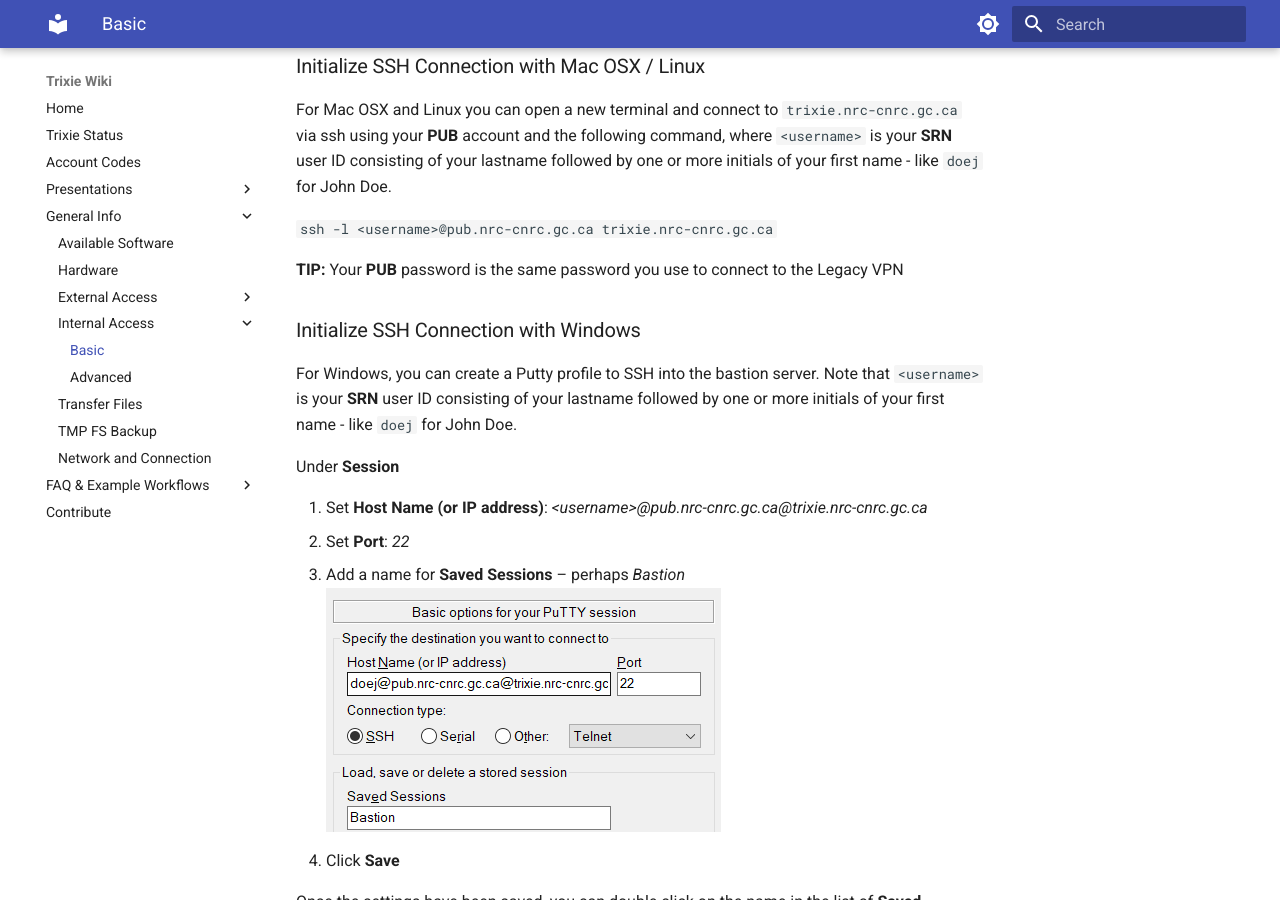
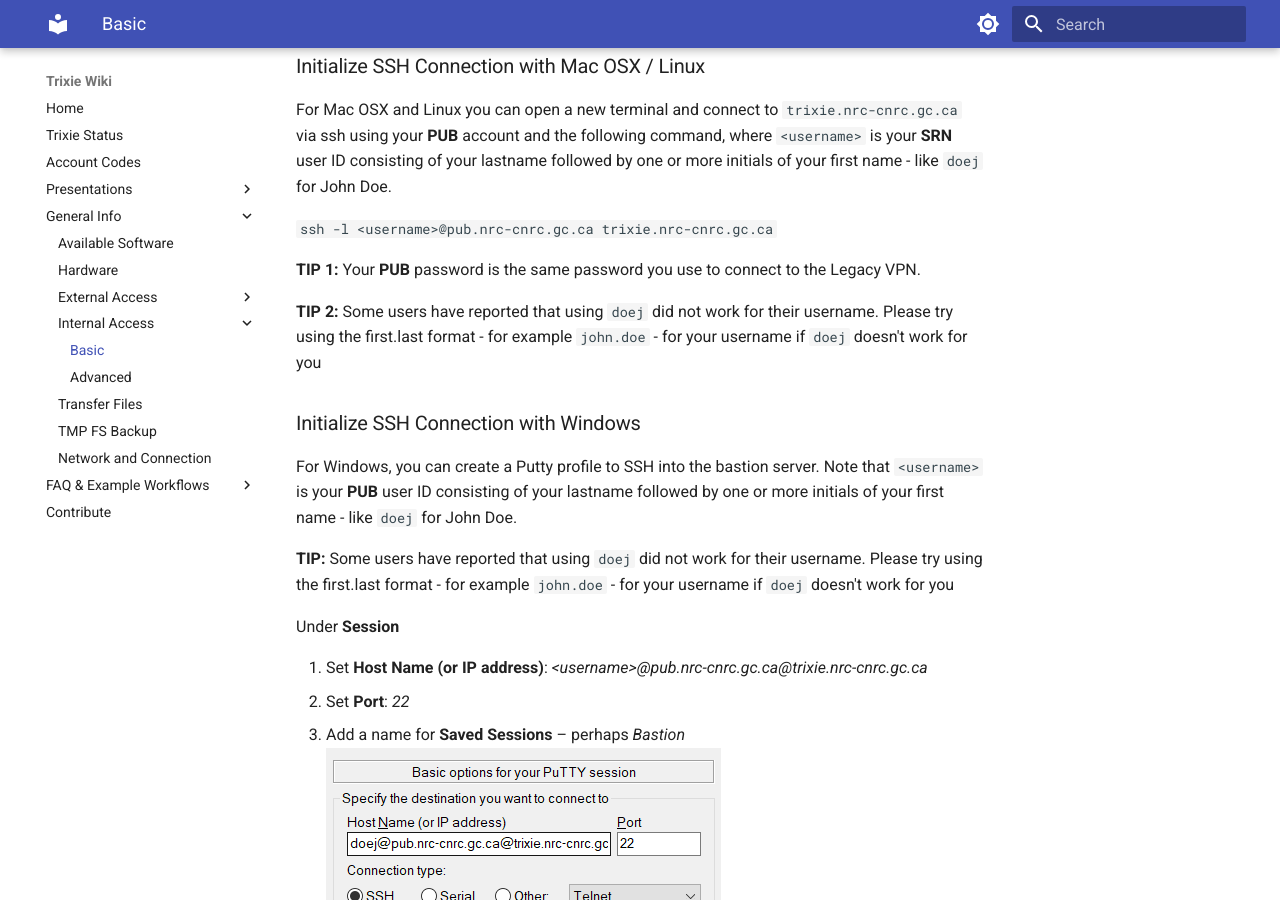
Before and after one commit to ai4d-iasc/trixie, an MkDocs documentation site: the page built from docs/Internal-Access-Setup.md, in a window 1280 px wide and 900 px high, scrolled down 2845 px. Built offline with MkDocs 1.6.1 and Material for MkDocs 9.7.7, drawn with Linux system fonts in a browser that asks for light colours; some of the changed text lies outside the part shown.

Commit message:
Docs: Added notes about pub username issue

```diff
--- a/docs/Internal-Access-Setup.md
+++ b/docs/Internal-Access-Setup.md
@@ -1,7 +1,7 @@
 # Overview
 
 As an internal NRC employee, you can access the AI for Design (Trixie) Cluster using your
-**SRN** credentials. On your first login, you may be required to change your password.
+**SRN** credentials. On your first login, you may be required to change your password.<br>
 **Please note:** during the password change, the first prompt asks for a confirmation of your
 existing password prior to requesting a new one.
 
@@ -102,13 +102,21 @@ John Doe.
 
 ``ssh -l <username>@pub.nrc-cnrc.gc.ca trixie.nrc-cnrc.gc.ca``
 
-**TIP:** Your **PUB** password is the same password you use to connect to the Legacy VPN
+**TIP 1:** Your **PUB** password is the same password you use to connect to the Legacy VPN.
+
+**TIP 2:** Some users have reported that using `doej` did not work for their username. Please try
+using the first.last format - for example `john.doe` - for your username if `doej` doesn't work
+for you
 
 ### Initialize SSH Connection with Windows
 
 For Windows, you can create a Putty profile to SSH into the bastion server. Note that ``<username>``
-is your **SRN** user ID consisting of your lastname followed by one or more initials of your first
+is your **PUB** user ID consisting of your lastname followed by one or more initials of your first
 name - like ``doej`` for John Doe.
+
+**TIP:** Some users have reported that using `doej` did not work for their username. Please try
+using the first.last format - for example `john.doe` - for your username if `doej` doesn't work
+for you
 
 Under **Session**
 
@@ -186,7 +194,10 @@ The following is an example of the system forcing you to change your password
 ## Change Your **PUB** Password
 
 You can change your **PUB** password by logging into the following website. The site allows you to
-manage your **PUB** account. Please use the following format for your username ``john.doe@pub``
+manage your **PUB** account. Please use one of the following formats for your username
+
+* `john.doe@pub`
+* `doej@pub`
 
 [PUB Account Management](https://login-connexion.nrc-cnrc.gc.ca)
 
```
Also changed, not shown: docs/Internal-Access-Advanced-Configuration.md (+10 -5 lines).
